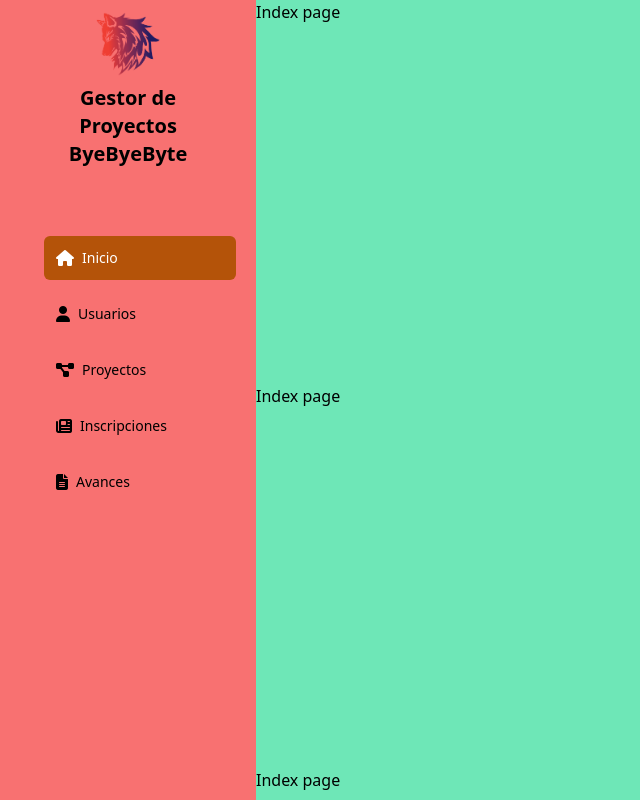
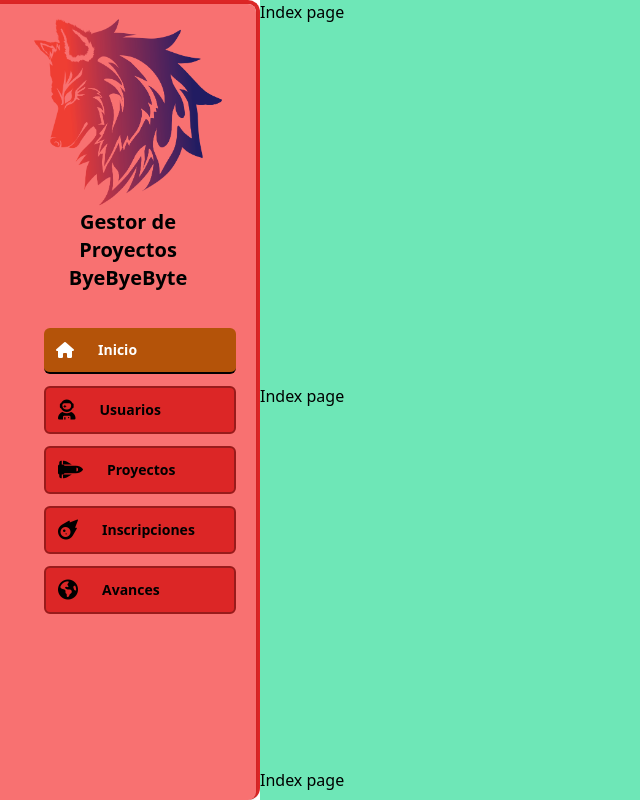
Before and after one commit to DavidSaavedra11/ByeByeByte-Front, a React (Create React App) app: page / in a window 1280 px wide. Shown: the whole page, without its empty margins (0-640 px from the left). Built offline with nearby package versions, Linux system fonts and the light colour scheme.

Commit message:
Estilos Sidebar

```diff
--- a/src/components/Sidebar.jsx
+++ b/src/components/Sidebar.jsx
@@ -1,23 +1,38 @@
-import React, { useState } from 'react';
-import { NavLink } from 'react-router-dom';
+import React, { useState } from "react";
+import { NavLink } from "react-router-dom";
 
 const SidebarLinks = () => {
   return (
-    <ul className='mt-12'>
-      <SidebarRoute to='' title='Inicio' icon='fas fa-home' />
-      <SidebarRoute to='/usuarios' title='Usuarios' icon='fas fa-user' />
-      <SidebarRoute to='/page2' title='Proyectos' icon='fas fa-project-diagram' />
-      <SidebarRoute to='/category1' title='Inscripciones' icon='fas fa-newspaper' />
-      <SidebarRoute to='/category1/page1' title='Avances' icon='fas fa-file-alt' />
+    <ul className="mt-6">
+      <SidebarRoute to="" title="Inicio" icon="fas fa-home" />
+
+      <SidebarRoute
+        to="/usuarios"
+        title="Usuarios"
+        icon="fas fa-user-astronaut"
+      />
+      <SidebarRoute to="/page2" title="Proyectos" icon="fas fa-space-shuttle" />
+      <SidebarRoute
+        to="/category1"
+        title="Inscripciones"
+        icon="fas fa-meteor"
+      />
+      <SidebarRoute
+        to="/category1/page1"
+        title="Avances"
+        icon="fas fa-globe-americas"
+      />
     </ul>
   );
 };
 
 const Logo = () => {
   return (
-    <div className='py-3 w-full flex flex-col items-center justify-center'>
-      <img src='logo.png' alt='Logo' className='h-16' />
-      <span className='my-2 text-xl font-bold text-center'>Gestor de Proyectos ByeByeByte</span>
+    <div className="py-3 w-full flex flex-col items-center justify-center">
+      <img src="logo.png" alt="Logo" className="h-18" />
+      <span className=" text-xl font-bold text-center">
+        Gestor de Proyectos ByeByeByte
+      </span>
     </div>
   );
 };
@@ -25,18 +40,21 @@ const Logo = () => {
 const Sidebar = () => {
   const [open, setOpen] = useState(true);
   return (
-    <div className='flex flex-col md:flex-row flex-no-wrap md:h-full'>
+    <div className="border-r-4 border-t-4 rounded-r-xl border-red-600   flex flex-col md:flex-row flex-no-wrap md:h-full">
       {/* Sidebar starts */}
 
-      <div className='sidebar hidden md:flex'>
-        <div className='px-8'>
+      <div className=" rounded-r-lg sidebar hidden md:flex">
+        <div className="px-8">
           <Logo />
           <SidebarLinks />
         </div>
       </div>
-      <div className='flex md:hidden w-full justify-between bg-gray-800 p-2 text-white'>
-        <i className={`fas fa-${open ? 'times' : 'bars'}`} onClick={() => setOpen(!open)} />
-        <i className='fas fa-home' />
+      <div className="flex md:hidden w-full justify-between bg-gray-800 p-2 text-white">
+        <i
+          className={`fas fa-${open ? "times" : "bars"}`}
+          onClick={() => setOpen(!open)}
+        />
+        <i className="fas fa-home" />
       </div>
       {open && <ResponsiveSidebar />}
       {/* Sidebar ends */}
@@ -48,10 +66,10 @@ const ResponsiveSidebar = () => {
   return (
     <div>
       <div
-        className='sidebar h-full z-40 absolute md:h-full sm:hidden transition duration-150 ease-in-out'
-        id='mobile-nav'
+        className="sidebar h-full z-40 absolute md:h-full sm:hidden transition duration-150 ease-in-out"
+        id="mobile-nav"
       >
-        <div className='px-8'>
+        <div className="px-8">
           <Logo />
           <SidebarLinks />
         </div>
@@ -67,13 +85,13 @@ const SidebarRoute = ({ to, title, icon }) => {
         to={to}
         className={({ isActive }) =>
           isActive
-            ? 'sidebar-route text-white bg-yellow-700'
-            : 'sidebar-route text-black-600 hover:text-white hover:bg-yellow-600'
+            ? " border-b-2 border-black  sidebar-route text-white bg-yellow-700 font-bold"
+            : " bg-red-600 border-2 border-red-800 sidebar-route text-black-600 font-bold text-xl hover:text-white hover:bg-yellow-600"
         }
       >
-        <div className='flex items-center'>
+        <div className="flex items-center">
           <i className={icon} />
-          <span className='text-sm  ml-2'>{title}</span>
+          <span className="text-sm  ml-6">{title}</span>
         </div>
       </NavLink>
     </li>
```
